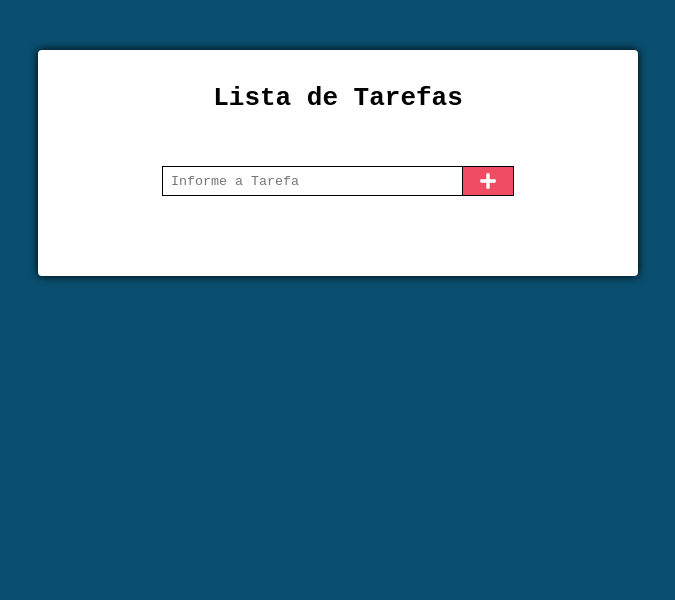
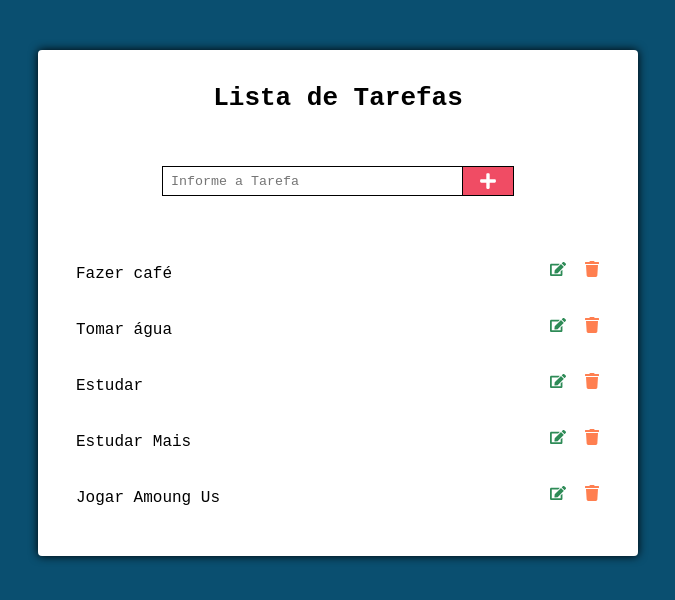
Before and after one commit to Luke0195/Task-List, a React (Create React App) app: page / in a window 1280 px wide. Shown: the top 600 px of the page, without its empty margins (302-977 px from the left). Built offline with nearby package versions, Linux system fonts and the light colour scheme.

Commit message:
refactor: estilizando as tarefas

```diff
--- a/src/components/Main/index.js
+++ b/src/components/Main/index.js
@@ -2,9 +2,20 @@ import React, { Component } from 'react';
 import './styles.css';
 import { FaPlus } from 'react-icons/fa';
 
+// Task
+import { FaEdit, FaTrash } from 'react-icons/fa';
+
 export default class Main extends Component {
   state ={
     novaTarefa: '',
+    tarefas: [
+      'Fazer café',
+      'Tomar água',
+      'Estudar ',
+      'Estudar Mais',
+      'Jogar Amoung Us',
+
+    ],
   }
 
   handleChangeInput = (event) => {
@@ -14,7 +25,7 @@ export default class Main extends Component {
   }
 
   render() {
-    const { novaTarefa } = this.state;
+    const { novaTarefa, tarefas } = this.state;
     return (
       <div className="main">
         <h1> Lista de Tarefas</h1>
@@ -31,7 +42,22 @@ export default class Main extends Component {
             <FaPlus />
           </button>
         </form>
+
+        <ul className="lista-item">
+          {tarefas.map((tarefa) => (
+            <li>
+              {' '}
+              {tarefa}
+              <div className="buttons">
+                <FaEdit className="edit" />
+                <FaTrash className="delete" />
+              </div>
+            </li>
+          ))}
+
+        </ul>
       </div>
+
     );
   }
 }
--- a/src/components/Main/styles.css
+++ b/src/components/Main/styles.css
@@ -52,3 +52,52 @@
 .form button:hover{
  filter: brightness(90%);
 }
+
+
+
+.lista-item{
+  list-style: none;
+  display: flex;
+  flex-direction: column;
+  width: 100%;
+}
+
+.lista-item li{
+  display: flex;
+  justify-content: space-between;
+  margin: 10px 0;
+  font-size: 16px;
+  line-height: 26px;
+  cursor: pointer;
+  padding: 5px 8px;
+  transition: all 1s ease-out;
+}
+
+.lista-item li:hover{
+  background-color:rgb(27, 9, 134);
+
+  color: #fff;
+}
+
+.lista-item .buttons{
+  width: 100%;
+  max-width:  50px;
+
+  display: flex;
+  justify-content: space-between;
+}
+
+
+
+.lista-item .buttons .edit{
+  color: seagreen;
+}
+
+.lista-item .buttons .delete{
+  color: coral;
+}
+
+.lista-item .buttons:hover{
+  filter: brightness(80%);
+  cursor: pointer;
+}
```
Also changed, not shown: .eslintrc.js.
